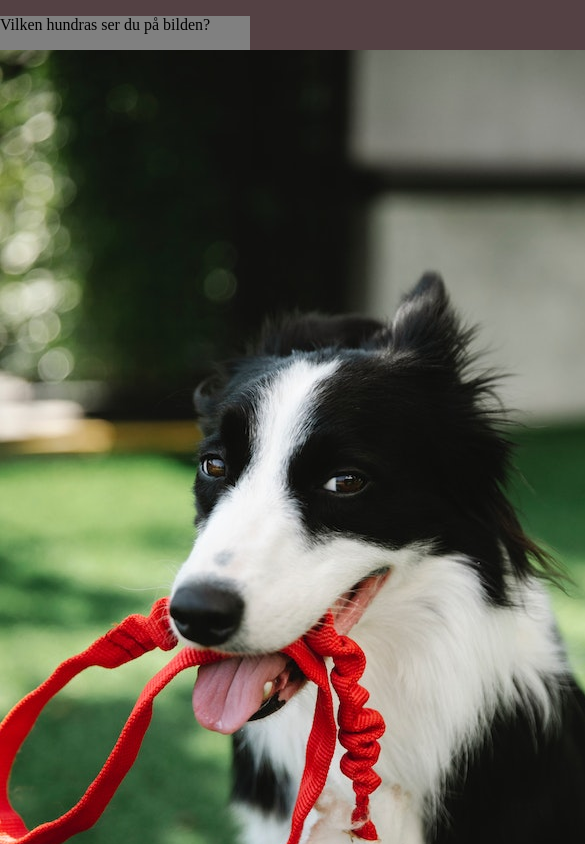
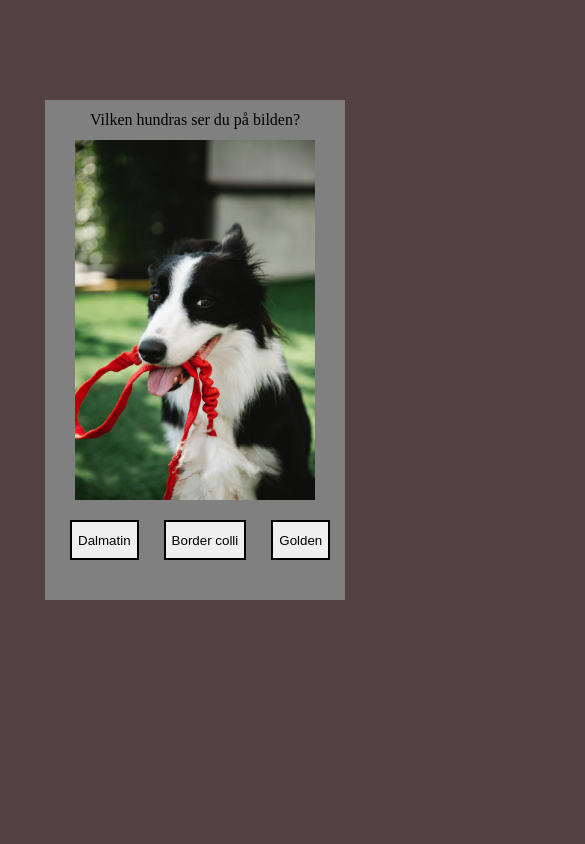
Before and after one commit to Sofilus/Git-inla-mning, a website built with Vite: page index.html in a window 390 px wide. Both pictures are taken after a click on the button "Starta quizet". Shown: the top 844 px of the page, 585 px wide, since content can reach past the window. Built offline with nearby package versions, Linux system fonts and the light colour scheme.

Commit message:
mobile - styled and positioned elements in question container

```diff
--- a/src/Style/_questions.scss
+++ b/src/Style/_questions.scss
@@ -1,10 +1,34 @@
 .questions{
     width: 300px;
     height: 500px;
+    margin: 0 auto;
 
     .question-container{
-        width: 250px;
-        height: 400px;
+        width: 300px;
+        height: 500px;
         background-color: grey;
+        margin-top: 100px;
+
+        p{
+            height: 40px;
+            width: 240px;
+            text-align: center;
+            line-height: 40px;
+            margin: 0 auto;
+        }
+
+        img{
+            display: block;
+            width: 240px;
+            margin: 0 auto;
+        }
+
+        button{
+            height: 40px;
+            border: black solid 2px;
+            margin-left: 25px;
+            margin-top: 20px;
+
+        }
     }
 }
--- a/src/main.ts
+++ b/src/main.ts
@@ -65,7 +65,7 @@ function createQuestionImg (image: string){
 function createAnswerBtns (buttons: string[])  {
   let btnList: HTMLButtonElement[] = []
   for (let i = 0; i < 3; i++) {
-   let answerBtn = document.createElement("btn") as HTMLButtonElement;
+   let answerBtn = document.createElement("button") as HTMLButtonElement;
    answerBtn.id = i.toString()
    answerBtn.innerHTML = buttons[i]
    btnList.push(answerBtn)
```
Also changed, not shown: src/Style/style.css, 1 other file.
